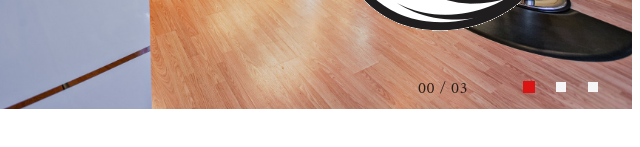
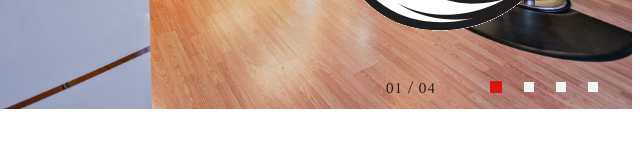
Before and after one commit to Ethanb75/Hair-Source-Salon-Suites, a Gatsby site: page / in a window 1280 px wide. Shown: the part 373-520 px from the top of the page, 640-1280 px from the left. Built offline with nearby package versions, Linux system fonts and the light colour scheme; Gatsby itself is replaced by a stand-in of ours.

Commit message:
slight update on carousel

```diff
--- a/src/components/Carousel.js
+++ b/src/components/Carousel.js
@@ -2,6 +2,7 @@ import React, { Component } from 'react';
 import './Carousel.css';
 
 import cover1 from '../assets/header1.jpeg';
+import salon1 from '../assets/salon1.jpg';
 import cover2 from '../assets/header2.jpeg';
 import cover3 from '../assets/header3-2.jpg';
 
@@ -16,7 +17,7 @@ const CAROUSEL_TIMER = 8000;
 export default class Carousel extends Component {
   state = {
     currentSlide: 0,
-    imageList: [cover1, cover2, cover3],
+    imageList: [cover1, cover2, cover3, salon1],
     respImageList: [cover1Small, cover2Small, cover3Small]
   }
 
@@ -107,7 +108,7 @@ export default class Carousel extends Component {
         {imageElements}
         <div className="carousel__controls">
           <div className="carousel__counter">
-            {'0' + currentSlide} / {'0' + imageList.length}
+            {'0' + (currentSlide + 1)} / {'0' + imageList.length}
           </div>
           <div>
             {productImageSelectButtons}
```
